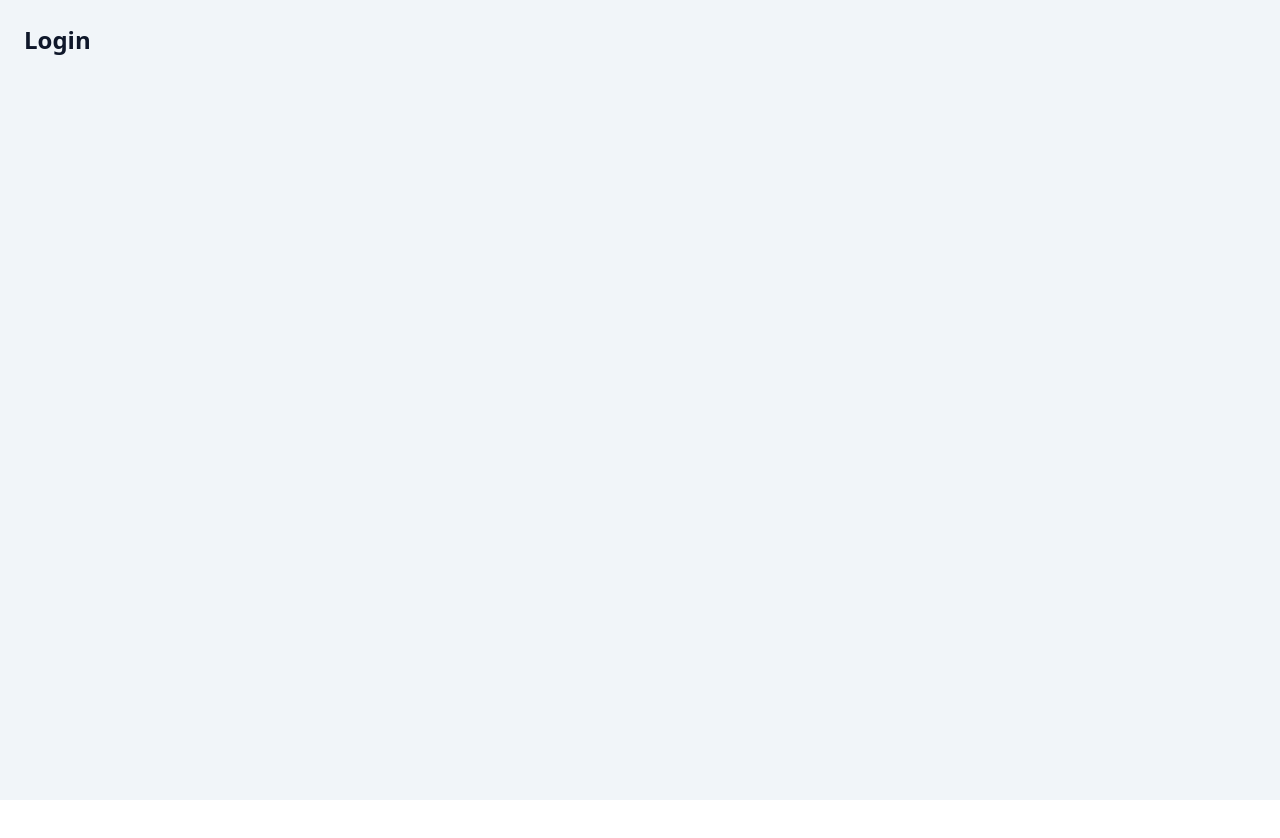
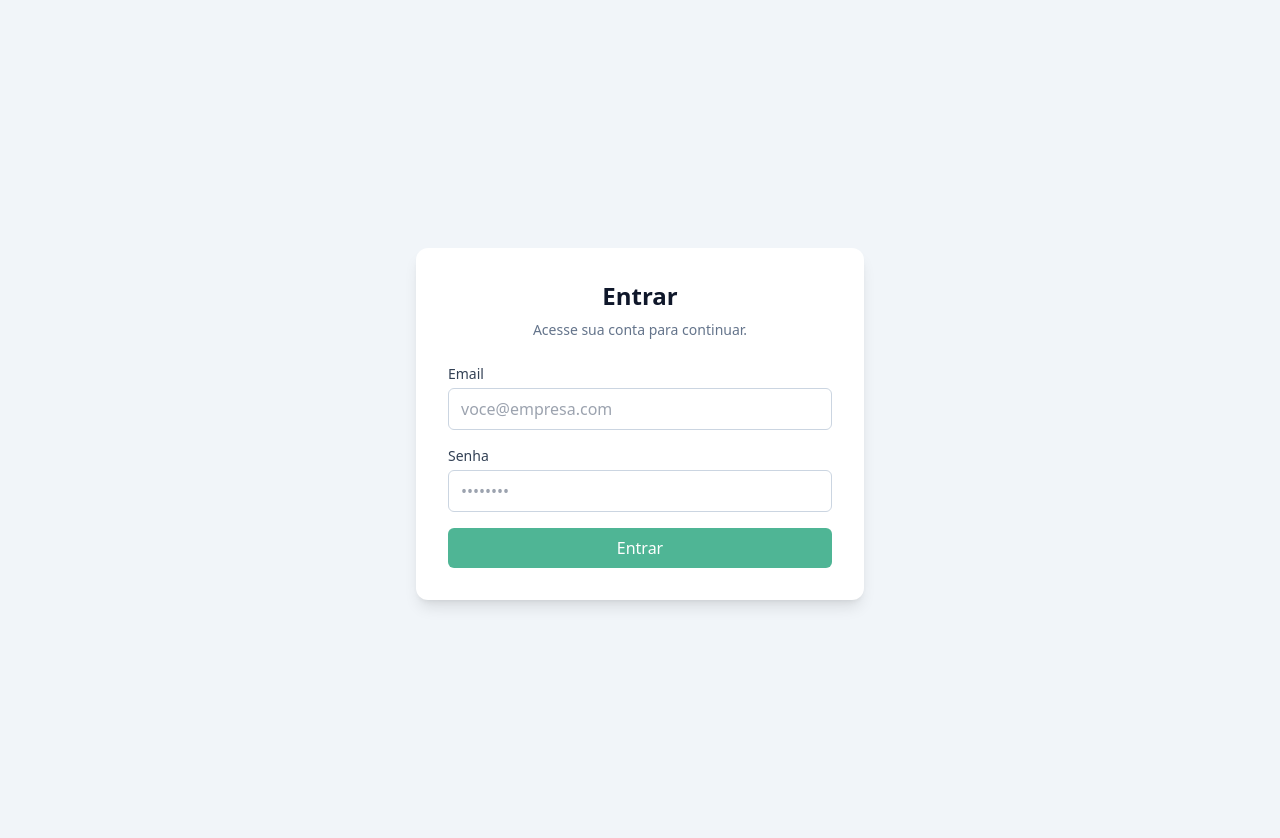
Before and after one commit to Thanakosh/loja-project-, a React app in the folder frontend/: page /login in a window 1280 px wide. Shown: the top 838 px of the page. Before the commit the page ends 800 px from the top, so only its background shows below. Built offline with nearby package versions, Linux system fonts and the light colour scheme; the HTML template or start-up script is replaced by a standard one.

Commit message:
feat(frontend): implementa tela de login funcional

```diff
--- /dev/null
+++ b/frontend/src/api/auth.ts
@@ -0,0 +1,34 @@
+import { apiClient } from './client'
+import { saveToken } from '../utils/auth'
+
+interface TokenResponse {
+  access_token: string
+  refresh_token: string
+  token_type: string
+  expires_in: number
+}
+
+interface LoggedUser {
+  id: number
+  email: string
+  full_name: string | null
+  is_active: boolean
+  is_superuser: boolean
+}
+
+export const login = async (email: string, password: string): Promise<LoggedUser> => {
+  const formData = new URLSearchParams()
+  formData.append('username', email)
+  formData.append('password', password)
+
+  const tokenResponse = await apiClient.post<TokenResponse>('/api/v1/users/token', formData.toString(), {
+    headers: {
+      'Content-Type': 'application/x-www-form-urlencoded',
+    },
+  })
+
+  saveToken(tokenResponse.data.access_token)
+
+  const userResponse = await apiClient.get<LoggedUser>('/api/v1/users/me')
+  return userResponse.data
+}
--- /dev/null
+++ b/frontend/src/hooks/useAuth.ts
@@ -0,0 +1,34 @@
+import axios from 'axios'
+import { useCallback, useState } from 'react'
+
+import { login } from '../api/auth'
+
+export const useLogin = () => {
+  const [isLoading, setIsLoading] = useState(false)
+  const [error, setError] = useState<string | null>(null)
+
+  const loginUser = useCallback(async (email: string, password: string) => {
+    setIsLoading(true)
+    setError(null)
+
+    try {
+      return await login(email, password)
+    } catch (requestError) {
+      if (axios.isAxiosError(requestError) && requestError.response?.status === 401) {
+        setError('Email ou senha inválidos.')
+      } else {
+        setError('Não foi possível realizar o login. Tente novamente.')
+      }
+
+      throw requestError
+    } finally {
+      setIsLoading(false)
+    }
+  }, [])
+
+  return {
+    login: loginUser,
+    isLoading,
+    error,
+  }
+}
--- a/frontend/src/pages/Login.tsx
+++ b/frontend/src/pages/Login.tsx
@@ -1,5 +1,77 @@
+import { useState } from 'react'
+import type { FormEvent } from 'react'
+import { useNavigate } from 'react-router-dom'
+
+import { useLogin } from '../hooks/useAuth'
+
 const Login = () => {
-  return <h1 className="text-2xl font-semibold">Login</h1>
+  const navigate = useNavigate()
+  const { login, isLoading, error } = useLogin()
+
+  const [email, setEmail] = useState('')
+  const [password, setPassword] = useState('')
+
+  const handleSubmit = async (event: FormEvent<HTMLFormElement>) => {
+    event.preventDefault()
+
+    try {
+      await login(email, password)
+      navigate('/dashboard', { replace: true })
+    } catch {
+      // Erro já tratado no hook
+    }
+  }
+
+  return (
+    <section className="flex min-h-screen items-center justify-center px-4 py-10">
+      <div className="w-full max-w-md rounded-xl bg-white p-6 shadow-lg sm:p-8">
+        <h1 className="text-center text-2xl font-semibold text-slate-900">Entrar</h1>
+        <p className="mt-2 text-center text-sm text-slate-500">Acesse sua conta para continuar.</p>
+
+        <form className="mt-6 space-y-4" onSubmit={handleSubmit}>
+          <div>
+            <label className="mb-1 block text-sm font-medium text-slate-700" htmlFor="email">
+              Email
+            </label>
+            <input
+              id="email"
+              type="email"
+              value={email}
+              onChange={(event) => setEmail(event.target.value)}
+              className="w-full rounded-md border border-slate-300 px-3 py-2 text-slate-900 outline-none ring-emerald-500 transition focus:ring"
+              placeholder="voce@empresa.com"
+              required
+            />
+          </div>
+
+          <div>
+            <label className="mb-1 block text-sm font-medium text-slate-700" htmlFor="password">
+              Senha
+            </label>
+            <input
+              id="password"
+              type="password"
+              value={password}
+              onChange={(event) => setPassword(event.target.value)}
+              className="w-full rounded-md border border-slate-300 px-3 py-2 text-slate-900 outline-none ring-emerald-500 transition focus:ring"
+              placeholder="••••••••"
+              required
+            />
+          </div>
+
+          {error ? <p className="text-sm text-red-600">{error}</p> : null}
+
+          <button
+            type="submit"
+            disabled={isLoading || !email || !password}
+            className="w-full rounded-md bg-emerald-600 px-4 py-2 font-medium text-white transition hover:bg-emerald-700 disabled:cursor-not-allowed disabled:opacity-70"
+          >
+            {isLoading ? 'Entrando...' : 'Entrar'}
+          </button>
+        </form>
+      </div>
+    </section>
+  )
 }
 
 export default Login
--- a/frontend/src/utils/auth.ts
+++ b/frontend/src/utils/auth.ts
@@ -1,4 +1,12 @@
 import { TOKEN_KEY } from '../types/auth'
+
+export const saveToken = (token: string): void => {
+  localStorage.setItem(TOKEN_KEY, token)
+}
+
+export const removeToken = (): void => {
+  localStorage.removeItem(TOKEN_KEY)
+}
 
 export const getToken = (): string | null => localStorage.getItem(TOKEN_KEY)
 
```
Also changed, not shown: 2 other files (tests, documents, lock files or other folders).
